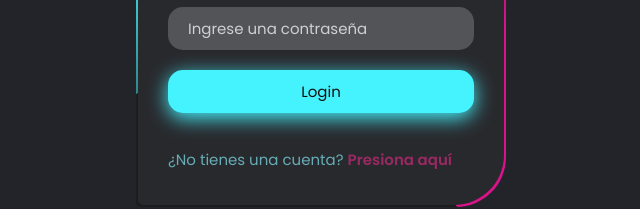
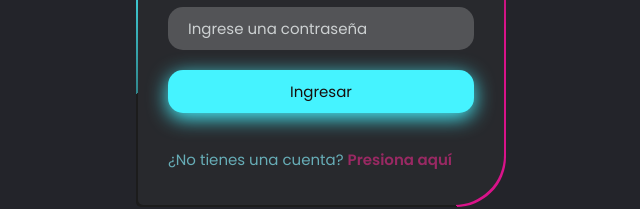
Before and after one commit to annymane/bibliotecavirt, a React (Create React App) app: page /login in a window 1280 px wide. Shown: the part 418-627 px from the top of the page, without its empty margins (319-959 px from the left). Built offline with nearby package versions, Linux system fonts and the light colour scheme.

Commit message:
Cambio de nombre

```diff
--- a/src/components/Login/login.js
+++ b/src/components/Login/login.js
@@ -71,7 +71,7 @@ export default function Login() {
             required
           />
           <br />
-          <input type="submit" className={styles.Login} value="Login" />
+          <input type="submit" className={styles.Login} value="Ingresar" />
           <br />
           {error && <p className={styles['error-message']}>{error}</p>}
           <p className={styles['link-text']}>
```
